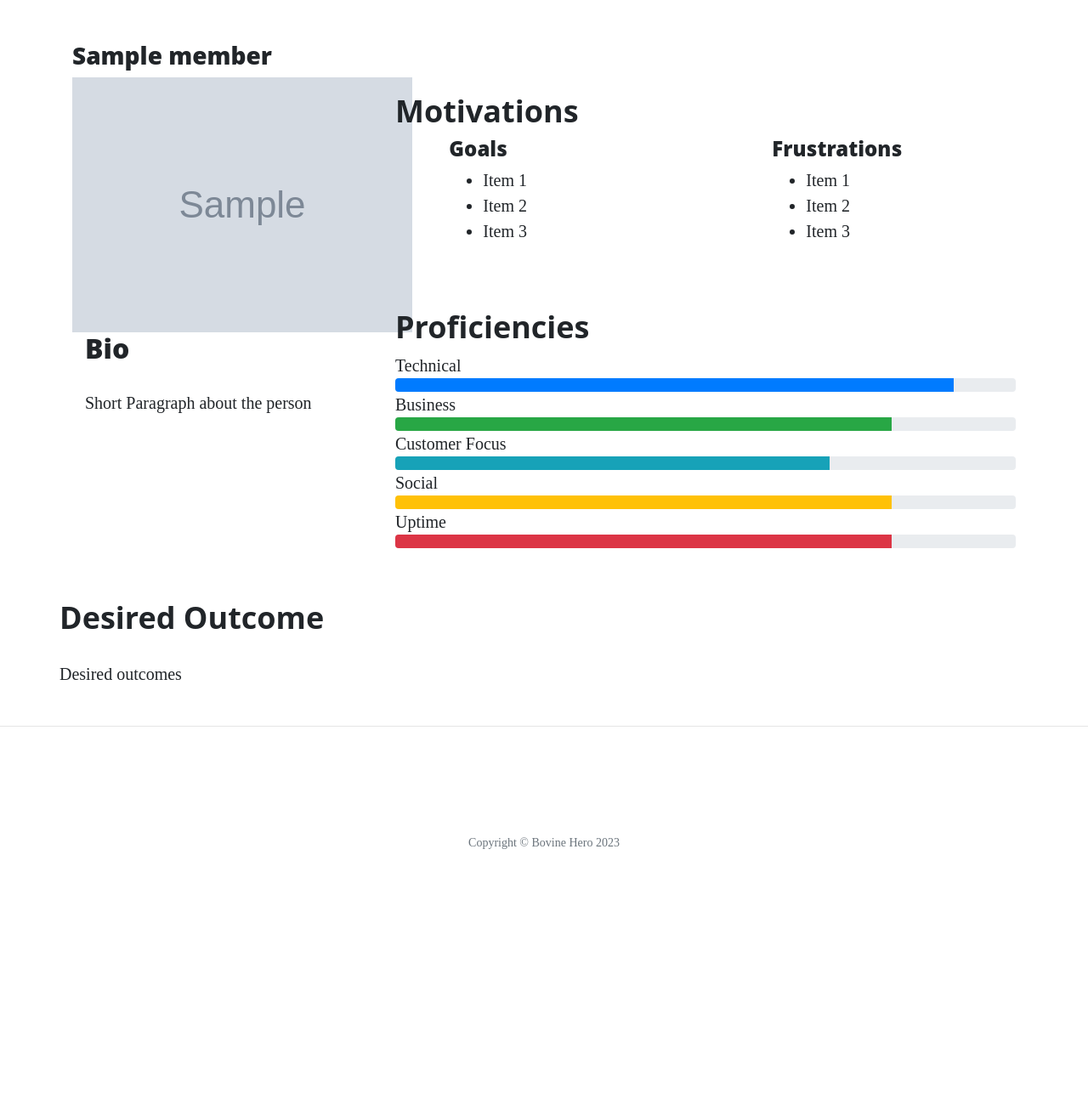
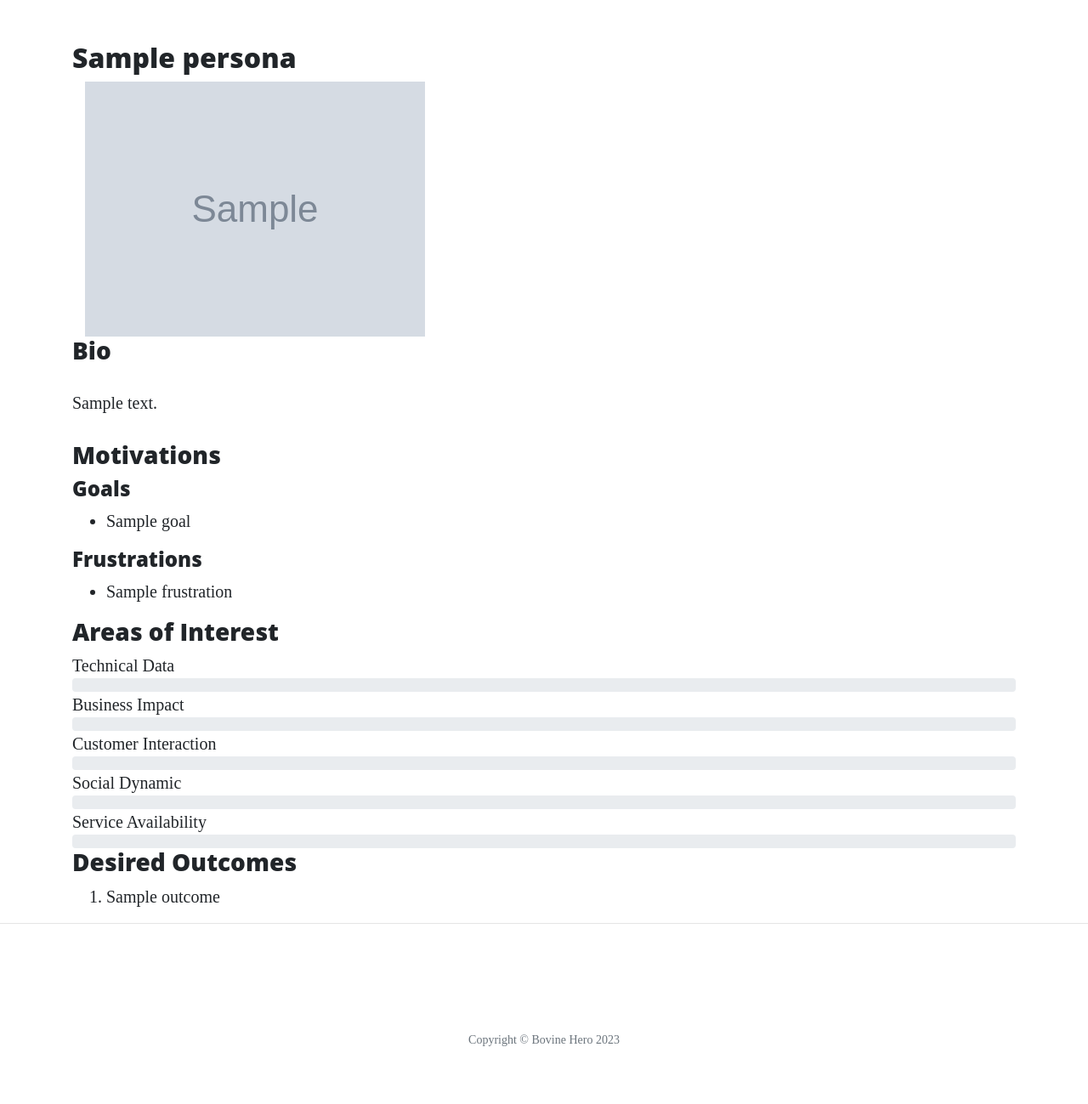
Before and after one commit to bovinehero/personas, a Flask app: template templates/member.html in a window 1280 px wide. Shown: the part 533-1832 px from the top of the page at 85% size. Before the commit the page ends 1532 px from the top, so only its background shows below. Run offline with Flask 2, Linux system fonts and the light colour scheme; the template is opened without the code that fills it: most values are stand-ins (such as "Sample title", 1, 10 or a date in 2020); grey boxes marked "Sample" are stand-in pictures; some libraries are stand-ins or nearby versions.

Commit message:
changing resume references and assets to personas

```diff
--- a/app.py
+++ b/app.py
@@ -18,46 +18,27 @@
 @app.route("/about")
 def about():
     data = []
-    with open("data/company.json", "r") as json_data:
+    with open("data/about.json", "r") as json_data:
         data = json.load(json_data)
-    return render_template("about.html", page_title="About", company=data)
-
-
-@app.route("/about/<member_name>")
-def about_member(member_name):
-    member = {}
-    with open("data/company.json", "r") as json_data:
-        data = json.load(json_data)
-        for obj in data:
-            if obj["url"] == member_name:
-                member = obj
-    return render_template("member.html", member=member)
-
-
-@app.route("/contact", methods=["GET", "POST"])
-def contact():
-    if request.method == "POST":
-        flash("Thanks {}, we have received your message!".format(
-            request.form.get("name")))
-    return render_template("contact.html", page_title="Contact")
+    return render_template("about.html", page_title="About", about_data=data)
 
 
 @app.route("/personas")
 def personas():
     data = []
-    with open("data/company.json", "r") as json_data:
+    with open("data/personas.json", "r") as json_data:
         data = json.load(json_data)
-    return render_template("personas.html", page_title="The Personas", company=data)
+    return render_template("personas.html", page_title="The Personas", personas=data)
 
-@app.route("/persona/<member_name>")
-def about_persona(member_name):
-    member = {}
-    with open("data/company.json", "r") as json_data:
+@app.route("/persona/<persona_name>")
+def about_persona(persona_name):
+    persona = {}
+    with open("data/personas.json", "r") as json_data:
         data = json.load(json_data)
         for obj in data:
-            if obj["url"] == member_name:
-                member = obj
-    return render_template("member.html", member=member)
+            if obj["url"] == persona_name:
+                persona = obj
+    return render_template("member.html", persona=persona)
 
 
 if __name__ == "__main__":
--- /dev/null
+++ b/data/about.json
@@ -0,0 +1,5 @@
+{
+  "project_title": "CI Project 4",
+  "project_description": "Inventory Tracker to help IT track availability and usage",
+  "project_url": "https://github.com/bovinehero"
+}
--- a/templates/base.html
+++ b/templates/base.html
@@ -27,10 +27,7 @@
 						<a class="nav-link" href="{{ url_for('about') }}">About</a>
 					</li>
 					<li class="nav-item">
-						<a class="nav-link" href="{{ url_for('contact') }}">Contact Us</a>
-					</li>
-					<li class="nav-item">
-						<a class="nav-link" href="{{ url_for('personas') }}">personas</a>
+						<a class="nav-link" href="{{ url_for('personas') }}">Personas</a>
 					</li>
 				</ul>
 			</div>
@@ -38,7 +35,7 @@
 	</nav>
 
 	<!-- Page Header -->
-	<header class="masthead" style="background-image: url('https://pre00.deviantart.net/9ae0/th/pre/f/2013/275/8/f/the_hobbit__thorin_and_company_by_art_calavera-d5nay7b.png')">
+	<header class="masthead" style="background-color: darkgray;">
 		<div class="overlay"></div>
 		<div class="container">
 			<div class="row">
--- a/templates/member.html
+++ b/templates/member.html
@@ -1,116 +1,63 @@
 {% extends "base.html" %}
 {% block content %}
 
-    <!-- <div class="row">
-        <div class="col-md-5">
-            <img src="{{ member.image_source }}" alt="Profile image for {{ member.name }}">
-            <h2 class="col-md-7">{{ member.name }}</h2>
-        </div>
+
+<h2>{{ persona.name }}</h2>
+<div class="container-fluid">
+<img src="{{ persona.image_source }}" alt="Profile image for {{ persona.name }}" class="img-fluid">
+</div>
+<h3>Bio</h3>
+<p>{{ persona.bio }}</p>
+<h3>Motivations</h3>
+
+<h4>Goals</h4>
+<ul>
+    {% for goal in persona.goals %}
+    <li>{{ goal }}</li>
+    {% endfor %}
+</ul>
+<h4>Frustrations</h4>
+<ul>
+    {% for frustration in persona.frustrations %}
+    <li>{{ frustration }}</li>
+    {% endfor %}
+</ul>
+<h3>Areas of Interest</h3>
+Technical Data
+<div class="progress">
+    <div class="progress-bar" role="progressbar" aria-valuenow="{{ persona.tech }}" aria-valuemin="0" aria-valuemax="100" style="width:{{ persona.tech }}%;">
+        <span class="sr-only">{{ persona.tech }}% complete</span>
     </div>
+</div>
+Business Impact
+<div class="progress">
+    <div class="progress-bar bg-success" role="progressbar" aria-valuenow="{{ persona.business }}" aria-valuemin="0" aria-valuemax="100" style="width:{{ persona.business }}%;">
+        <span class="sr-only">{{ persona.business }}% complete</span>
+    </div>
+</div>
+Customer Interaction
+<div class="progress">
+    <div class="progress-bar bg-info" role="progressbar" aria-valuenow="{{ persona.customer }}" aria-valuemin="0" aria-valuemax="100" style="width:{{ persona.customer }}%;">
+        <span class="sr-only">{{ persona.customer }}% complete</span>
+    </div>
+</div>
+Social Dynamic
+<div class="progress">
+    <div class="progress-bar bg-warning" role="progressbar" aria-valuenow="{{ persona.social }}" aria-valuemin="0" aria-valuemax="100" style="width:{{ persona.social }}%;">
+        <span class="sr-only">{{ persona.social }}% complete</span>
+    </div>
+</div>
+Service Availability
+<div class="progress">
+    <div class="progress-bar bg-danger" role="progressbar" aria-valuenow="{{ persona.availability }}" aria-valuemin="0" aria-valuemax="100" style="width:{{ persona.availability }}%;">
+        <span class="sr-only">{{ persona.availability }}% complete</span>
+    </div>
+</div>
 
-    <div class="col-md-12">
-        <h3 class="history-heading uppercase">
-            Bio
-        </h3>
-
-        <p>{{ member.description }}</p>
-    </div> -->
-    <div class="row">
-        <div class="col-md-4 bg-color-work-history section-column">
-            <div class="row">
-                <div class="col-12">
-                    <h3 class="history-heading uppercase">
-                        {{ member.name }}
-                    </h3>
-                </div>
-            </div>
-                <img src="{{ member.image_source }}" alt="Profile image for {{ member.name }}">
-                <h2 class="col-md-7">Bio</h2>
-                <p class="col-md-12">Short Paragraph about the person</p>
-        </div>
-        <div class="col-md-8 bg-color-three-reasons section-column">
-            <div class="row">
-                <div class="col">
-                    <h3 class="section-heading uppercase">Motivations</h3>
-                </div>
-            </div>
-            <div class="row">
-                <div class="col-10 offset-1 offset-sm-0 col-sm-4 col-md-6">
-                    <div class="row">
-                        <div class="col-2">
-                            <i class="three-reasons-icon fa fa-tv" aria-hidden="true"></i>
-                        </div>
-                        <div class="col-10">
-                            <h4 class="three-reasons-heading uppercase">Goals</h4>
-                            <ul>
-                                <li>Item 1</li>
-                                <li>Item 2</li>
-                                <li>Item 3</li>
-                            </ul>
-                        </div>
-                    </div>
-                </div>
-                <div class="col-10 offset-1 offset-sm-0 col-sm-4 col-md-6">
-                    <div class="row">
-                        <div class="col-2">
-                            <i class="three-reasons-icon fa fa-gears" aria-hidden="true"></i>
-                        </div>
-                        <div class="col-10">
-                            <h4 class="three-reasons-heading uppercase">Frustrations</h4>
-                            <ul>
-                                <li>Item 1</li>
-                                <li>Item 2</li>
-                                <li>Item 3</li>
-                            </ul>
-                        </div>
-                    </div>
-                </div>
-            </div>
-            <div class="row">
-                <div class="col">
-                    <h3 class="section-heading uppercase">Proficiencies</h3>
-                </div>
-            </div>
-            <div class="row progress-section">
-                <div class="col">
-                    Technical
-                    <div class="progress">
-                        <div class="progress-bar" role="progressbar" aria-valuenow="90" aria-valuemin="0" aria-valuemax="100" style="width:90%;">
-                            <span class="sr-only">90% complete</span>
-                        </div>
-                    </div>
-                    Business
-                    <div class="progress">
-                        <div class="progress-bar bg-success" role="progressbar" aria-valuenow="80" aria-valuemin="0" aria-valuemax="100" style="width:80%;">
-                            <span class="sr-only">80% complete</span>
-                        </div>
-                    </div>
-                    Customer Focus
-                    <div class="progress">
-                        <div class="progress-bar bg-info" role="progressbar" aria-valuenow="70" aria-valuemin="0" aria-valuemax="100" style="width:70%;">
-                            <span class="sr-only">70% complete</span>
-                        </div>
-                    </div>
-                    Social
-                    <div class="progress">
-                        <div class="progress-bar bg-warning" role="progressbar" aria-valuenow="80" aria-valuemin="0" aria-valuemax="100" style="width:80%;">
-                            <span class="sr-only">80% complete</span>
-                        </div>
-                    </div>
-                    Uptime
-                    <div class="progress">
-                        <div class="progress-bar bg-danger" role="progressbar" aria-valuenow="80" aria-valuemin="0" aria-valuemax="100" style="width:80%;">
-                            <span class="sr-only">80% complete</span>
-                        </div>
-                    </div>
-                </div>
-            </div>
-        </div>
-        <div class="row">
-            <div class="col">
-                <h3 class="section-heading uppercase">Desired Outcome</h3>
-                <p>Desired outcomes</p>
-            </div>
-        </div>
-    </div>
+<h3>Desired Outcomes</h3>
+<ol>
+    {% for outcome in persona.outcomes %}
+    <li>{{ outcome }}</li>
+    {% endfor %}
+</ol>
 {% endblock %}
```
Also changed, not shown: data/company.json (deleted, +0 -80 lines), data/personas.json (added, +106 -0 lines), templates/about.html (+6 -43 lines), templates/contact.html (deleted, +0 -58 lines), templates/personas.html (+5 -5 lines).
